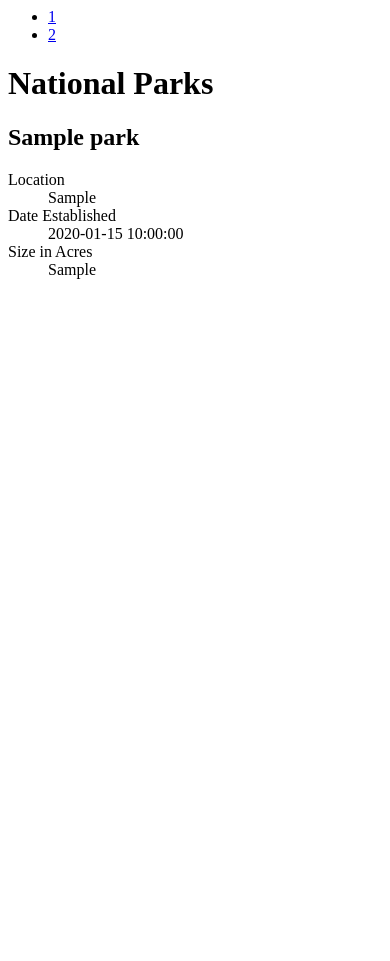
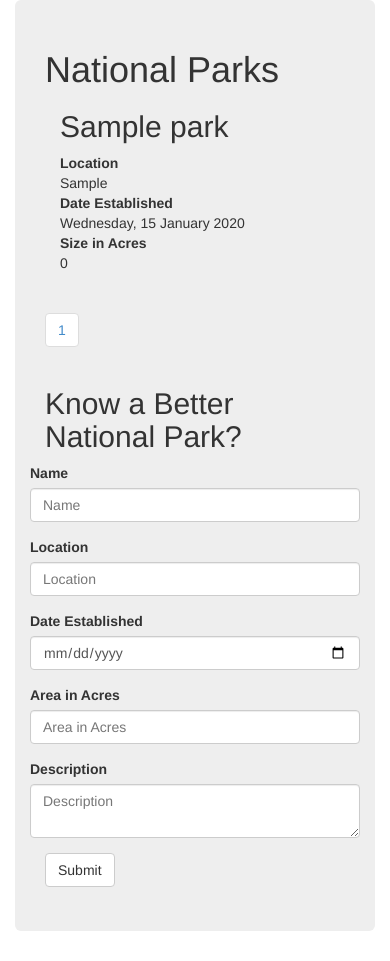
Before and after one commit to FrankARod/Codeup_Web_Exercises, a PHP site: page /national_parks.php in a window 390 px wide. Before the commit the page ends 279 px from the top, so only its background shows below. Run offline with PHP 8.4, Linux system fonts and the light colour scheme; tables that the repository leaves empty or names only in its code hold one stand-in row (values such as "Sample post"); a stand-in replaces the project's code that opens the database connection.

Commit message:
Added ability to post new national parks and input validation

```diff
--- a/public/national_parks.php
+++ b/public/national_parks.php
@@ -1,37 +1,125 @@
 <?php
+	require("../dbconnect.php");
+
+	// User Input //
 	if (isset($_GET['page'])) {
-		$offset = ($_GET['page'] - 1) * 4;
+		$this_page = $_GET['page'];
+		$offset = ($this_page - 1) * 4;
 	} else {
-		$offset = 0;
+		$this_page = 0;
+		$offset = $this_page;
 	}
-	$query = "SELECT * FROM national_parks LIMIT 4 OFFSET $offset";
-	$dbc = new PDO('mysql:host=127.0.0.1;dbname=codeup_pdo_test_db', 'codeup', '711352');
-	$dbc->setAttribute(PDO::ATTR_ERRMODE, PDO::ERRMODE_EXCEPTION);
-	$park_query = $dbc->query($query);
-	while($row = $park_query->fetch(PDO::FETCH_ASSOC)) {
-		$parks[] = $row;
+
+	$valid = false;
+	if (isset($_POST)) {
+		foreach($_POST as $input) {
+			if (empty($input)) {
+				$valid = false;
+				break;
+			} else {
+				$valid = true;
 			}
+		}
+	}
+
+	if ($valid) {
+		var_dump($_POST);
+		$insert = "INSERT INTO national_parks (name, location, date_established, area_in_acres, description) VALUES (:name, :location, :date_established, :area_in_acres, :description)";
+		$add_to_db = $dbc->prepare($insert);
+		$add_to_db->bindValue(':name', $_POST['name'], PDO::PARAM_STR);
+		$add_to_db->bindValue(':location', $_POST['location'], PDO::PARAM_STR);
+		$add_to_db->bindValue(':date_established', $_POST['date_established'], PDO::PARAM_STR);
+		$add_to_db->bindValue(':area_in_acres', $_POST['area_in_acres'], PDO::PARAM_INT);
+		$add_to_db->bindValue(':description', $_POST['description'], PDO::PARAM_STR);
+		$add_to_db->execute();
+	}
+
+
+	// Determines page count for pagination
+	$row_count = "SELECT * FROM national_parks";
+	$count = $dbc->prepare($row_count);
+	$count->execute();
+	$all_results = $count->rowCount();
+	$pages = ceil($all_results / 4);
+
+	// Prevents invalid page numbers
+	if ($this_page > $pages) {
+		$page_not_exists = true;
+	} else {
+		$page_not_exists = false;
+	}
+
+	// Grabs national parks from database
+	$query = "SELECT * FROM national_parks LIMIT 4 OFFSET :offset";
+	$stmt = $dbc->prepare($query);
+	$stmt->bindValue(':offset', $offset, PDO::PARAM_INT);
+	$stmt->execute();
+	$parks = $stmt->fetchAll();
 ?>
 <html>
 <head>
 	<title>National Parks</title>
+	<link rel="stylesheet" type="text/css" href="bootstrap/css/bootstrap.min.css">
+	<link rel="stylesheet" type="text/css" href="css/national_parks.css">
 </head>
 <body>
-	<ul>
-		<li><a href="?page=1">1</a></li>
-		<li><a href="?page=2">2</a></li>
-	</ul>
+	<div class="container">
+		<div class="jumbotron">
 			<h1>National Parks</h1>
+			<? if ($page_not_exists): ?>
+				<p class="alert alert-danger">This page does not exist</p>
+			<? else: ?>
 				<? foreach ($parks as $park): ?>
+				<div class="park col-md-3">
 					<h2><?= $park['name']; ?></h2>
 					<dl>
 						<dt>Location</dt>
 						<dd><?= $park['location']; ?></dd>
 						<dt>Date Established</dt>
-		<dd><?= $park['date_established']; ?></dd>
+						<dd>
+							<?
+								$date = new DateTime($park['date_established']);
+								echo $date->format('l, j F Y');
+							?>
+						</dd>
 						<dt>Size in Acres</dt>
-		<dd><?= $park['area_in_acres']; ?></dd>
+						<dd><?= number_format($park['area_in_acres']); ?></dd>
 					</dl>
+				</div>
 				<? endforeach ?>
+			<? endif; ?>
+			<div class="clearfix"></div>
+			<ul class="pagination clearfix">
+			<? for ($i = 1; $i <= $pages; $i++ ): ?>
+				<li><a href="?page=<?= $i; ?>"><?= $i; ?></a></li>
+			<? endfor; ?>
+			</ul>
+			<h2>Know a Better National Park?</h2>
+			<form method="POST" action="national_parks.php" role="form" class="form-horizontal">
+				<div class="form-group">
+					<label for="name">Name</label>
+					<input type="text" name="name" id="name" placeholder="Name" class="form-control">
+				</div>
+				<div class="form-group">
+					<label for="location">Location</label>
+					<input type="text" name="location" id="location" placeholder="Location" class="form-control">
+				</div>
+				<div class="form-group">
+					<label for="date_established">Date Established</label>
+					<input type="date" name="date_established" id="date_established" class="form-control">
+				</div>
+				<div class="form-group">
+					<label for="area_in_acres">Area in Acres</label>
+					<input type="number" name="area_in_acres" id="area_in_acres" placeholder="Area in Acres" class="form-control">
+				</div>
+				<div class="form-group">
+					<label for="description">Description</label>
+					<textarea id="description" name="description" placeholder="Description" class="form-control"></textarea>
+				</div>
+				<input type="submit" class="btn btn-default">
+			</form>
+		</div>
+	</div>
+	<script type="text/javascript" src="boostrap/js/bootstrap.min.js"></script>
 </body>
 </html>
```
Lines whose indentation alone changed are shown as unchanged.
